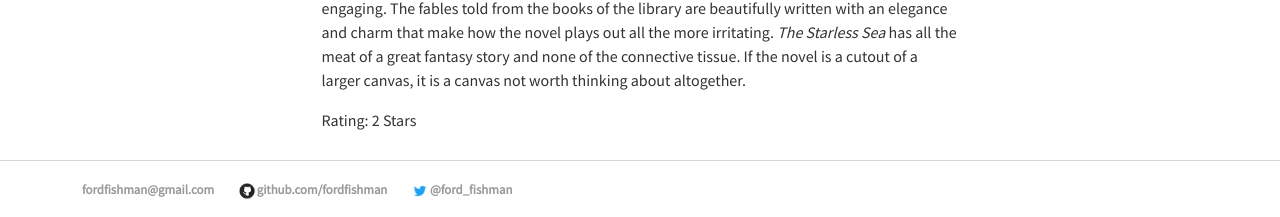
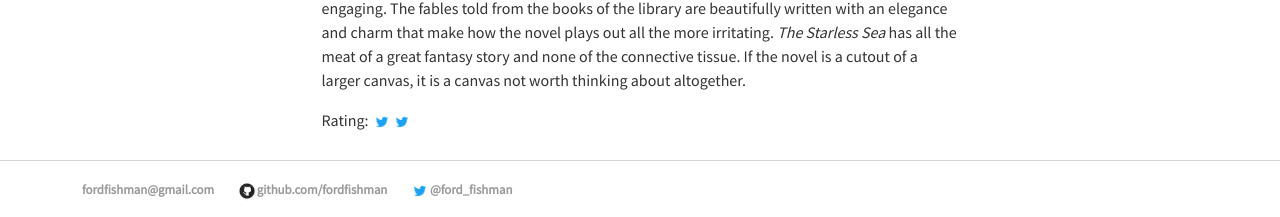
Before and after one commit to fordfishman/fordfishman.github.io, a Jekyll site: the page built from _posts/2021-12-25-starless-sea.md, in a window 1280 px wide. Shown: the part 2492-2709 px from the top of the page. Built offline with Jekyll 4.4.1, drawn with Linux system fonts in a browser that asks for light colours.

```diff
--- a/_posts/2021-12-25-starless-sea.md
+++ b/_posts/2021-12-25-starless-sea.md
@@ -40,4 +40,4 @@
 
 *The Starless Sea* is a book that has stuck in my mind because of how incredibly infuriating it is. The characters are well-written, and the interactions between them are very natural and engaging. The fables told from the books of the library are beautifully written with an elegance and charm that make how the novel plays out all the more irritating. *The Starless Sea* has all the meat of a great fantasy story and none of the connective tissue. If the novel is a cutout of a larger canvas, it is a canvas not worth thinking about altogether.
 
-Rating: 2 Stars
+Rating: <span class="icon-twitter"></span><span class="icon-twitter"></span>
--- a/css/main.css
+++ b/css/main.css
@@ -120,6 +120,11 @@
   /* display: inline-block; */
 }
 
+.icon-star {
+  content: url('/pics/star-fill.svg');
+  /* display: inline-block; */
+}
+
 /* Style the button that is used to open and close the collapsible content */
 .collapsible {
   background-color: white;
```
